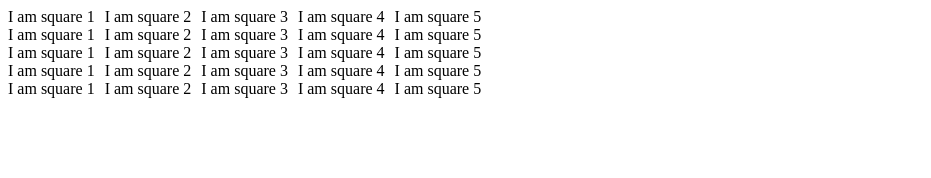
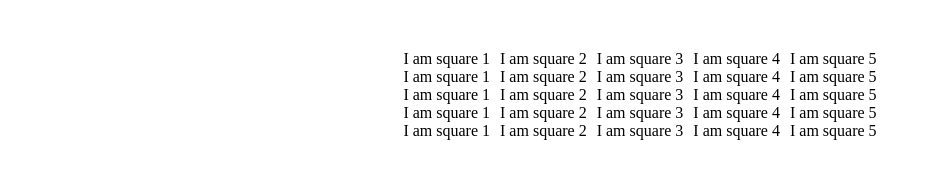
Before and after one commit to nniklas/etch-a-sketch, a plain HTML site: page index.html in a window 1280 px wide. Shown: the whole page, without its empty margins (0-931 px from the left). Drawn offline with Linux system fonts and the light colour scheme.

Commit message:
modifiy style to create square using flex

```diff
--- a/styles.css
+++ b/styles.css
@@ -1,13 +1,23 @@
 /* styles for container div */
 .container{
     display: flex;
-    flex-wrap: wrap;
+    justify-content: center;
+    align-items: center;
+    gap: 10px;
+    margin: 50px;
+};
+
+/* styles for row container div */
+.rowContainer{
+    display: flex;
     gap: 10px;
 };
 
 /* styles for grid squares*/
 .gridSquare {
+    flex-grow: auto;
     border-color: gray;
+    /* border: 5px; */
 };
 
 /* hover style */
```
